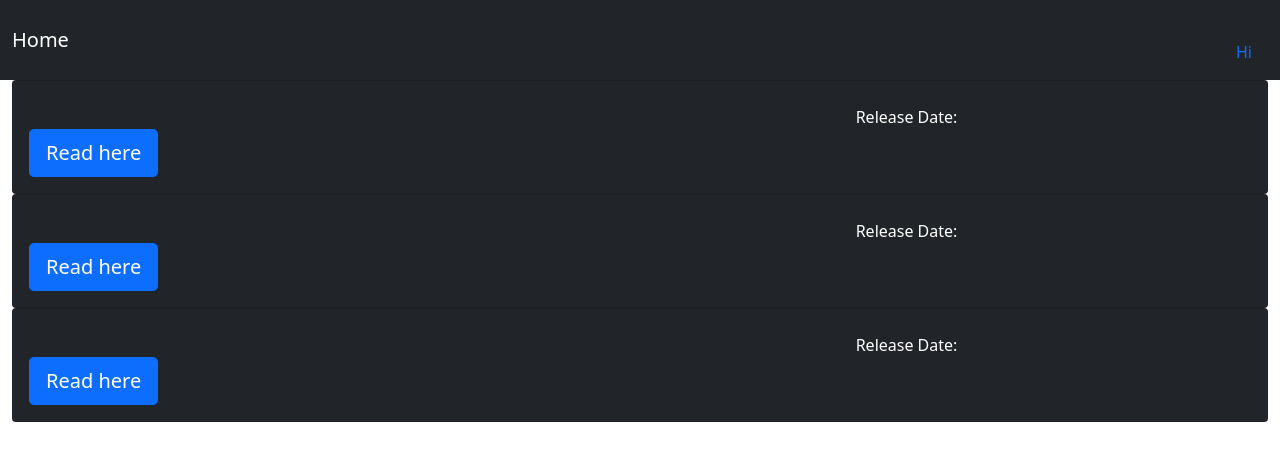
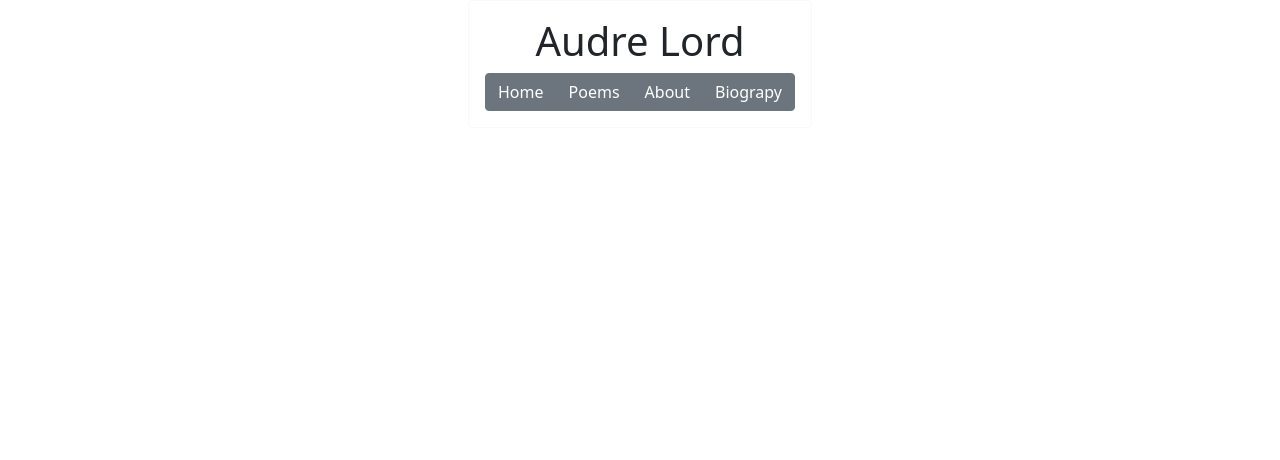
Before and after one commit to AndreasLc1103/DigitalHumanities101Final, a React (Create React App) app: page / in a window 1280 px wide. Shown: the top 460 px of the page. Built offline with nearby package versions, Linux system fonts and the light colour scheme.

Commit message:
started formatting pages with content and added new dependencies

```diff
--- a/package.json
+++ b/package.json
@@ -43,6 +43,7 @@
     ]
   },
   "devDependencies": {
-    "gh-pages": "^3.2.3"
+    "gh-pages": "^3.2.3",
+    "prettier": "2.5.1"
   }
 }
--- /dev/null
+++ b/src/Components/Pages/SpashPage.jsx
@@ -0,0 +1,25 @@
+import { Button , ButtonGroup,Container, Row, Col, Card, CardTitle} from "reactstrap";
+import { Link } from "react-router-dom";
+import "../Pages/splash.css";
+const SplashPage = () => {
+  return (
+    <div>
+      <Container className="splash-container" >
+        <Row>
+          <Col>
+            <Card className="text-center" body color="light" outline>
+              <CardTitle tag="h1" size="xl" >Audre Lord</CardTitle>
+              <ButtonGroup size="xl">
+              <Button href="/">Home</Button>
+              <Button href="poems">Poems</Button>
+              <Button href="about">About</Button>
+              <Button href="biography">Biograpy</Button>
+              </ButtonGroup>
+            </Card>
+          </Col>
+        </Row>
+      </Container>
+    </div>
+  );
+};
+export default SplashPage;
--- /dev/null
+++ b/src/Components/Pages/splash.css
@@ -0,0 +1,6 @@
+.splash-container {
+    display: flex;
+    flex-direction: column;
+    justify-content: center;
+    align-items: center;
+}
--- a/src/Components/PoemViewer/PoemPageView.jsx
+++ b/src/Components/PoemViewer/PoemPageView.jsx
@@ -1,42 +1,38 @@
-import render from 'dom-serializer';
-import { Container, Col, Row, Nav, ListGroup, Navbar, NavbarBrand, NavItem, NavLink } from 'reactstrap';
-import { Link } from 'react-router-dom';
-import PoemCard from './PoemCard';
+import render from "dom-serializer";
+import {
+  Container,
+  Col,
+  Row,
+  Nav,
+  ListGroup,
+  Navbar,
+  NavbarBrand,
+  NavItem,
+  NavLink,
+} from "reactstrap";
+import { Link } from "react-router-dom";
+import PoemCard from "./PoemCard";
+/**
+ * PoemPageView is a component that is used to create a instance of a page view
+ * this will allow the user to pass in a list of poem data objects.
+ * @param {object} list list of objects storing information about poems.
+ * @returns a view that displays individual cards for the user to click on.
+ */
 const PoemPageView = ({ PoemData }) => {
-
-
-    return (<div>
-        <Navbar
-            color="dark"
-            expand="lg"
-            dark
-        >
-            <NavbarBrand href="/">
-                Home
-            </NavbarBrand>
-
-            <NavItem>
-                <NavLink>
-                    Hi
-                </NavLink>
-            </NavItem>
-
-        </Navbar>
+  return (
+    <div>
       <Container fluid>
         <Col>
           <ListGroup>
-
-                    {PoemData.map((poem) =>
+            {PoemData.map((poem) => (
               <li>
                 <PoemCard id={poem.id} title={poem.title} date={poem.date} />
-                        </li>)
-                    }
-
+              </li>
+            ))}
           </ListGroup>
         </Col>
-
-
       </Container>
-    </div >)
-}
+    </div>
+  );
+};
 export default PoemPageView;
--- a/src/Components/data/Poems.json
+++ b/src/Components/data/Poems.json
@@ -1,7 +1,7 @@
 {
     "Poems": "",
-  "library": [
-    {
+
+    "library": [{
             "id": 0,
             "author": "",
             "title": "",
--- a/src/index.js
+++ b/src/index.js
@@ -4,18 +4,25 @@ import './index.css';
 import { BrowserRouter, Route, Routes } from 'react-router-dom'
 import App from './App';
 import reportWebVitals from './reportWebVitals';
+import SplashPage from './Components/Pages/SpashPage';
 
 ReactDOM.render(
     <React.StrictMode>
       <BrowserRouter>
         <Routes>
-        <Route path="/" element={<App />} />
+          <Route path="/" element={<SplashPage/>} />
+          <Route path="about"></Route>
+          <Route path="biography"></Route>
+          <Route path="home"></Route>
+          <Route path="missionstatement"></Route>
+          <Route path="*"></Route>
         </Routes>
       </BrowserRouter>
     </React.StrictMode >,
     document.getElementById('root')
   );
 
+
 // If you want to start measuring performance in your app, pass a function
 // to log results (for example: reportWebVitals(console.log))
 // or send to an analytics endpoint. Learn more: https://bit.ly/CRA-vitals
```
Also changed, not shown: src/Components/AudreNav.jsx (added, +20 -0 lines), src/Components/Pages/BioPage.jsx (added, +17 -0 lines), src/index.css (+3 -5 lines), src/Components/Pages/PageNotFound.jsx (added), src/Components/Pages/about/AboutPage.jsx (added), src/Components/about/AboutPage.jsx (deleted), 2 other files (tests, documents, lock files or other folders). Lines whose indentation alone changed are shown as unchanged.
